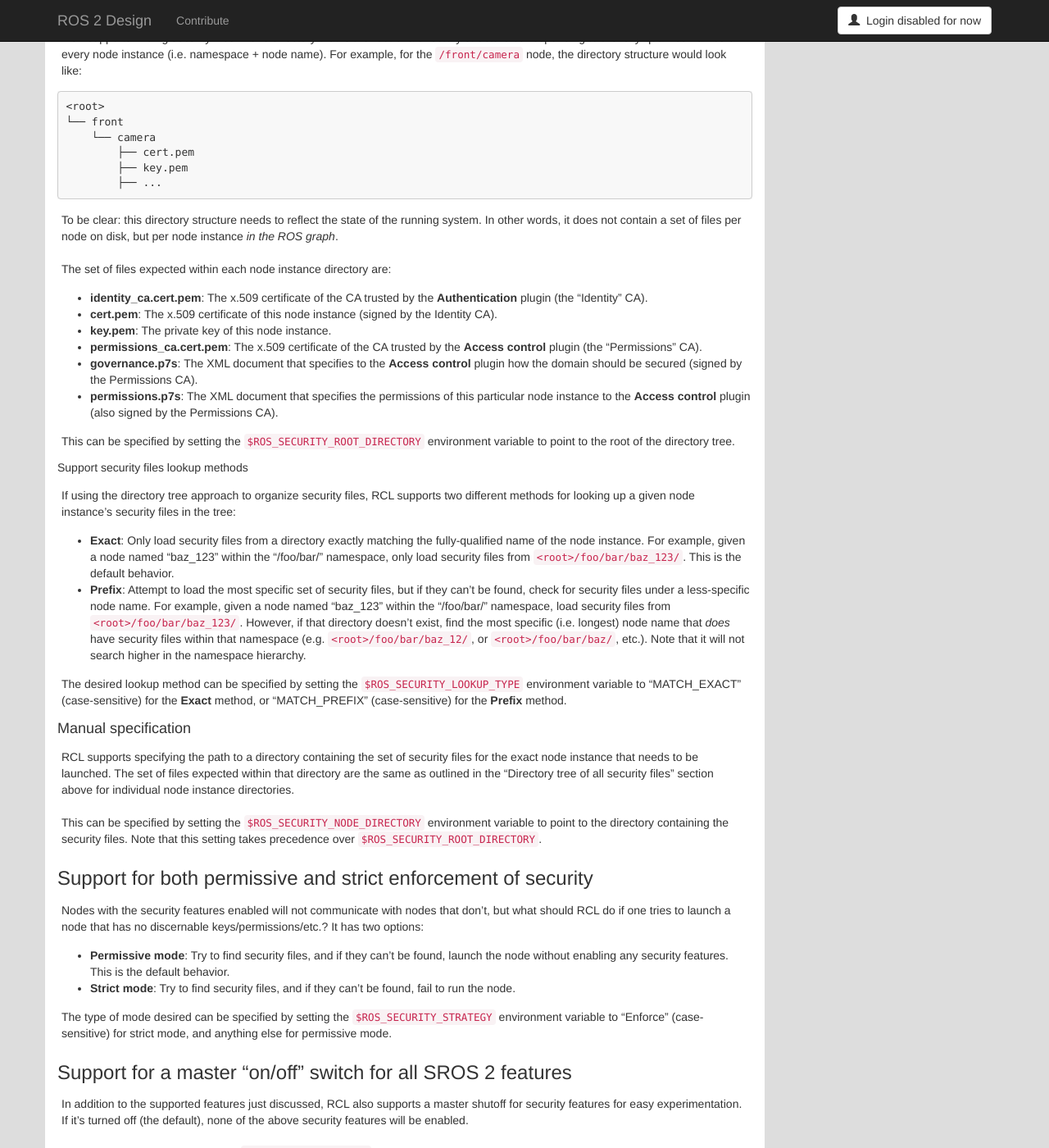
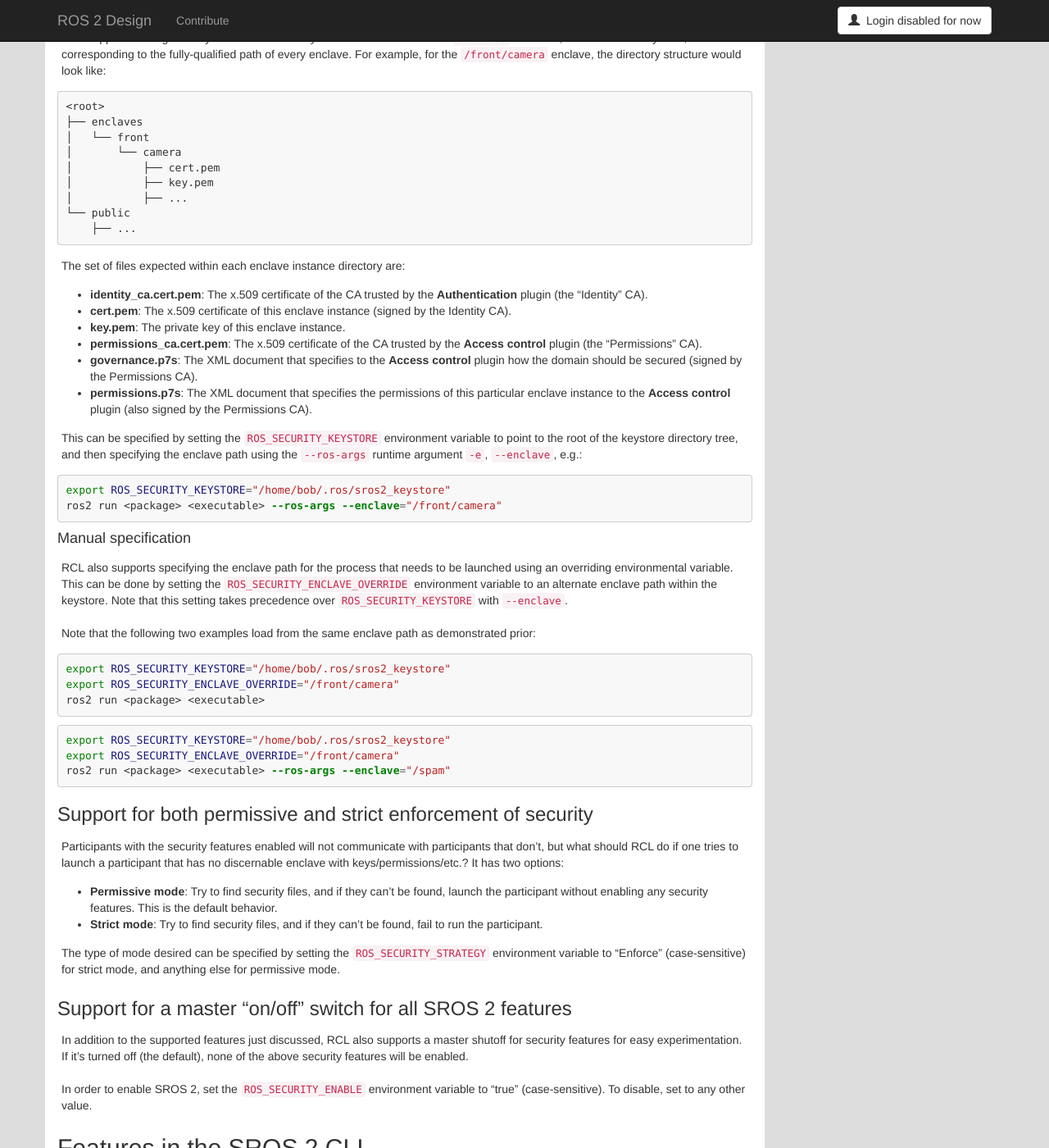
Before and after one commit to ros2/design, a Jekyll site: the page built from articles/ros2_dds_security.md, in a window 1280 px wide and 1400 px high, scrolled down 2386 px. Shown: the whole window at 82% size. Built offline with Jekyll 4.4.1, drawn with Linux system fonts in a browser that asks for light colours; nearby versions of some CDN libraries; some of the changed text lies outside the part shown.

Commit message:
Add and update security designs for Contexts (#274)
* Add initial draft for ROS 2 Security Contexts

Signed-off-by: ruffsl <roxfoxpox@gmail.com>
Co-Authored-By: Mikael Arguedas <mikael.arguedas@gmail.com>

* Update policy schema for contexts

* Update DDS-Security integration for contexts

* Allow contexts to formalize cross domain bridging

* Update context vocab

* Update design for runtime argument

* Simplify context arg

* Removing shell specific $ from variables

* Restore notes on synlinks

* Remove the use of alternate lookup methods
It's now redundan given context paths can be independent of namespace
https://github.com/ros2/design/pull/274#discussion_r390656506

* Update policy schema to match that currently used

* Update key argument name for security context

* Publish Security Contexts document

* Update context directory overide env name

* Update story for ROS_SECURITY_ROOT_DIRECTORY

* Context -> Enclave

* Rename for enclave terminology change

* Update runtime argument for enclave assignment

* Relegate lunch interrogation to future work

* Disassociate context paths from namespaces

* Update override example of root directory and CLA

* Rename security environment variables

* Update behavor of ROS_SECURITY_ENCLAVE_OVERRIDE

Co-authored-by: Mikael Arguedas <mikael.arguedas@gmail.com>
Co-authored-by: Kyle Fazzari <kyle@canonical.com>

````diff
--- a/articles/ros2_dds_security.md
+++ b/articles/ros2_dds_security.md
@@ -45,7 +45,7 @@ Let's delve a little further into those first three plugins.
 
 ## Authentication
 
-The **Authentication** plugin (see section 8.3 of the [DDS-Security spec][dds_security]) is central to the entire SPI architecture, as it provides the concept of a confirmed identity without which further enforcement would be impossible (e.g. it would be awfully hard to make sure a given ROS node could only access specific topics if it was impossible to securely determine which node it was).
+The **Authentication** plugin (see section 8.3 of the [DDS-Security spec][dds_security]) is central to the entire SPI architecture, as it provides the concept of a confirmed identity without which further enforcement would be impossible (e.g. it would be awfully hard to make sure a given ROS identity could only access specific topics if it was impossible to securely determine which identity it was).
 
 The SPI architecture allows for a number of potential authentication schemes, but ROS 2 uses the builtin authentication plugin (called "DDS:Auth:PKI-DH", see section 9.3 of the [DDS-Security spec][dds_security]), which uses the proven Public Key Infrastructure (PKI).
 It requires a public and private key per domain participant, as well as an x.509 certificate that binds the participant's public key to a specific name.
@@ -114,7 +114,7 @@ Let's discuss each of these in turn.
 ### Security files for each domain participant
 
 As stated earlier, the DDS-Security plugins require a set of security files (e.g. keys, governance and permissions files, etc.) per domain participant.
-Domain participants map to a specific instance of a node in ROS 2, so each node requires a set of these files.
+Domain participants map to a context within process in ROS 2, so each process requires a set of these files.
 RCL supports being pointed at a directory containing security files in two different ways:
 
 - Directory tree of all security files.
@@ -125,64 +125,64 @@ Let's delve further into these.
 
 #### Directory tree of all security files
 
-RCL supports finding security files in one directory that is the root of a directory structure corresponding to the fully-qualified names of every node instance (i.e. namespace + node name).
-For example, for the `/front/camera` node, the directory structure would look like:
+RCL supports finding security files in one directory that is inside the reserved `enclaves` subfolder, within the root keystore, corresponding to the fully-qualified path of every enclave.
+For example, for the `/front/camera` enclave, the directory structure would look like:
 
     <root>
-    └── front
-        └── camera
-            ├── cert.pem
-            ├── key.pem
-            ├── ...
+    ├── enclaves
+    │   └── front
+    │       └── camera
+    │           ├── cert.pem
+    │           ├── key.pem
+    │           ├── ...
+    └── public
+        ├── ...
 
-To be clear: this directory structure needs to reflect the state of the running system.
-In other words, it does not contain a set of files per node on disk, but per node instance _in the ROS graph_.
-
-The set of files expected within each node instance directory are:
+The set of files expected within each enclave instance directory are:
 
 - **identity_ca.cert.pem**: The x.509 certificate of the CA trusted by the **Authentication** plugin (the "Identity" CA).
-- **cert.pem**: The x.509 certificate of this node instance (signed by the Identity CA).
-- **key.pem**: The private key of this node instance.
+- **cert.pem**: The x.509 certificate of this enclave instance (signed by the Identity CA).
+- **key.pem**: The private key of this enclave instance.
 - **permissions_ca.cert.pem**: The x.509 certificate of the CA trusted by the **Access control** plugin (the "Permissions" CA).
 - **governance.p7s**: The XML document that specifies to the **Access control** plugin how the domain should be secured  (signed by the Permissions CA).
-- **permissions.p7s**: The XML document that specifies the permissions of this particular node instance to the **Access control** plugin (also signed by the Permissions CA).
+- **permissions.p7s**: The XML document that specifies the permissions of this particular enclave instance to the **Access control** plugin (also signed by the Permissions CA).
 
-This can be specified by setting the `$ROS_SECURITY_ROOT_DIRECTORY` environment variable to point to the root of the directory tree.
+This can be specified by setting the `ROS_SECURITY_KEYSTORE` environment variable to point to the root of the keystore directory tree, and then specifying the enclave path using the `--ros-args` runtime argument `-e`, `--enclave`, e.g.:
 
-
-##### Support security files lookup methods
-
-If using the directory tree approach to organize security files, RCL supports two different methods for looking up a given node instance's security files in the tree:
-
-- **Exact**: Only load security files from a directory exactly matching the fully-qualified name of the node instance.
-For example, given a node named "baz_123" within the "/foo/bar/" namespace, only load security files from `<root>/foo/bar/baz_123/`.
-This is the default behavior.
-- **Prefix**: Attempt to load the most specific set of security files, but if they can't be found, check for security files under a less-specific node name.
-For example, given a node named "baz_123" within the "/foo/bar/" namespace, load security files from `<root>/foo/bar/baz_123/`.
-However, if that directory doesn't exist, find the most specific (i.e. longest) node name that _does_ have security files within that namespace (e.g. `<root>/foo/bar/baz_12/`, or `<root>/foo/bar/baz/`, etc.).
-Note that it will not search higher in the namespace hierarchy.
-
-The desired lookup method can be specified by setting the `$ROS_SECURITY_LOOKUP_TYPE` environment variable to "MATCH_EXACT" (case-sensitive) for the **Exact** method, or "MATCH_PREFIX" (case-sensitive) for the **Prefix** method.
-
+``` shell
+export ROS_SECURITY_KEYSTORE="/home/bob/.ros/sros2_keystore"
+ros2 run <package> <executable> --ros-args --enclave="/front/camera"
+```
 
 #### Manual specification
 
-RCL supports specifying the path to a directory containing the set of security files for the exact node instance that needs to be launched.
-The set of files expected within that directory are the same as outlined in the "Directory tree of all security files" section above for individual node instance directories.
+RCL also supports specifying the enclave path for the process that needs to be launched using an overriding environmental variable.
+This can be done by setting the `ROS_SECURITY_ENCLAVE_OVERRIDE` environment variable to an alternate enclave path within the keystore.
+Note that this setting takes precedence over `ROS_SECURITY_KEYSTORE` with `--enclave`.
 
-This can be specified by setting the `$ROS_SECURITY_NODE_DIRECTORY` environment variable to point to the directory containing the security files.
-Note that this setting takes precedence over `$ROS_SECURITY_ROOT_DIRECTORY`.
+Note that the following two examples load from the same enclave path as demonstrated prior:
 
+``` shell
+export ROS_SECURITY_KEYSTORE="/home/bob/.ros/sros2_keystore"
+export ROS_SECURITY_ENCLAVE_OVERRIDE="/front/camera"
+ros2 run <package> <executable>
+```
+
+``` shell
+export ROS_SECURITY_KEYSTORE="/home/bob/.ros/sros2_keystore"
+export ROS_SECURITY_ENCLAVE_OVERRIDE="/front/camera"
+ros2 run <package> <executable> --ros-args --enclave="/spam"
+```
 
 ### Support for both permissive and strict enforcement of security
 
-Nodes with the security features enabled will not communicate with nodes that don't, but what should RCL do if one tries to launch a node that has no discernable keys/permissions/etc.? It has two options:
+Participants with the security features enabled will not communicate with participants that don't, but what should RCL do if one tries to launch a participant that has no discernable enclave with keys/permissions/etc.? It has two options:
 
-- **Permissive mode**: Try to find security files, and if they can't be found, launch the node without enabling any security features.
+- **Permissive mode**: Try to find security files, and if they can't be found, launch the participant without enabling any security features.
 This is the default behavior.
-- **Strict mode**: Try to find security files, and if they can't be found, fail to run the node.
+- **Strict mode**: Try to find security files, and if they can't be found, fail to run the participant.
 
-The type of mode desired can be specified by setting the `$ROS_SECURITY_STRATEGY` environment variable to "Enforce" (case-sensitive) for strict mode, and anything else for permissive mode.
+The type of mode desired can be specified by setting the `ROS_SECURITY_STRATEGY` environment variable to "Enforce" (case-sensitive) for strict mode, and anything else for permissive mode.
 
 
 ### Support for a master "on/off" switch for all SROS 2 features
@@ -190,7 +190,7 @@ The type of mode desired can be specified by setting the `$ROS_SECURITY_STRATEGY
 In addition to the supported features just discussed, RCL also supports a master shutoff for security features for easy experimentation.
 If it's turned off (the default), none of the above security features will be enabled.
 
-In order to enable SROS 2, set the `$ROS_SECURITY_ENABLE` environment variable to "true" (case-sensitive).
+In order to enable SROS 2, set the `ROS_SECURITY_ENABLE` environment variable to "true" (case-sensitive).
 To disable, set to any other value.
 
 
@@ -202,9 +202,9 @@ However, the [SROS 2 CLI](https://github.com/ros2/sros2) should include a tool `
 
 - Create Identity and Permissions CA.
 - Create directory tree containing all security files.
-- Create a new identity for a given node instance, generating a keypair and signing its x.509 certificate using the Identity CA.
+- Create a new identity for a given enclave, generating a keypair and signing its x.509 certificate using the Identity CA.
 - Create a governance file that will encrypt all DDS traffic by default.
-- Support specifying node instance permissions [in familiar ROS terms](/articles/ros2_access_control_policies.html) which are then automatically converted into low-level DDS permissions.
+- Support specifying enclave permissions [in familiar ROS terms](/articles/ros2_access_control_policies.html) which are then automatically converted into low-level DDS permissions.
 - Support automatically discovering required permissions from a running ROS system.
 
 
````
Also changed, not shown: articles/150_ros_command_line_arguments.md (+20 -0 lines), articles/ros2_access_control_policies.md (+40 -5 lines), articles/ros2_security_enclaves.md (added, +318 -0 lines), 1 other file.
